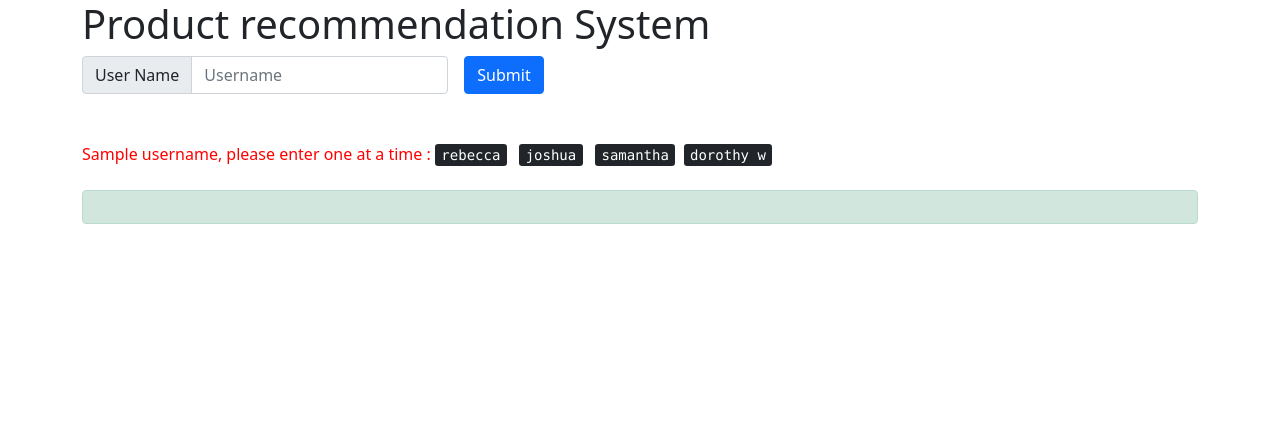
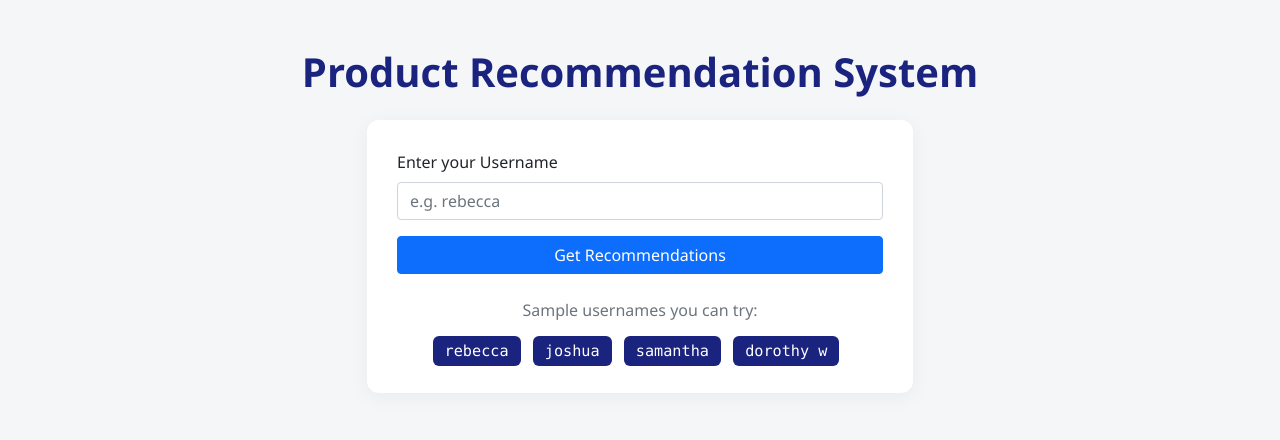
Before and after one commit to AkashdeepMH/upgrdsentiprodrecsys, a Flask app: page / in a window 1280 px wide. Shown: the top 440 px of the page. Run offline with Flask 2, Linux system fonts and the light colour scheme; parts of the project's set-up code (start-up, migrations or seed data) failed here and were passed over.

Commit message:
UI updates

```diff
--- a/templates/index.html
+++ b/templates/index.html
@@ -1,57 +1,130 @@
 <!DOCTYPE html>
 <html lang="en">
-<!-- CSS only -->
-<link href="https://cdn.jsdelivr.net/npm/bootstrap@5.1.3/dist/css/bootstrap.min.css" rel="stylesheet"
-  integrity="sha384-1BmE4kWBq78iYhFldvKuhfTAU6auU8tT94WrHftjDbrCEXSU1oBoqyl2QvZ6jIW3" crossorigin="anonymous">
-<!-- JavaScript Bundle with Popper -->
-<script src="https://cdn.jsdelivr.net/npm/bootstrap@5.1.3/dist/js/bootstrap.bundle.min.js"
-  integrity="sha384-ka7Sk0Gln4gmtz2MlQnikT1wXgYsOg+OMhuP+IlRH9sENBO0LRn5q+8nbTov4+1p" crossorigin="anonymous"></script>
 
-<title>Capstone Project | Jyothish</title>
+<head>
+  <meta charset="UTF-8" />
+  <meta name="viewport" content="width=device-width, initial-scale=1.0" />
+  <title>Product Recommendation | Jyothish</title>
+
+  <!-- Bootstrap 5 -->
+  <link href="https://cdn.jsdelivr.net/npm/bootstrap@5.1.3/dist/css/bootstrap.min.css" rel="stylesheet">
+
+  <style>
+    body {
+      background-color: #f4f6f8;
+      font-family: 'Segoe UI', Tahoma, Geneva, Verdana, sans-serif;
+    }
+
+    h1 {
+      font-weight: 600;
+      color: #1a237e;
+    }
+
+    .form-card {
+      background: #ffffff;
+      border-radius: 12px;
+      box-shadow: 0 4px 20px rgba(0, 0, 0, 0.05);
+      padding: 30px;
+    }
+
+    .sample-users kbd {
+      background-color: #1a237e;
+      color: #fff;
+      font-size: 0.95rem;
+      padding: 6px 12px;
+      margin-right: 8px;
+      border-radius: 6px;
+    }
+
+    .table th {
+      background-color: #e3f2fd;
+    }
+
+    .table td,
+    .table th {
+      vertical-align: middle;
+    }
+
+    .alert {
+      font-weight: 500;
+    }
+
+    @media (max-width: 576px) {
+      .form-card {
+        padding: 20px;
+      }
+
+      h1 {
+        font-size: 1.6rem;
+      }
+    }
+  </style>
+</head>
 
 <body>
-  <div class="container">
-    <h1>Product recommendation System</h1>
-    <div class="row">
-      <div class="col">
-        <form class="row row-cols-lg-auto g-3 align-items-center" method="POST" action="/recommend">
-          <div class="col-12">
-            <label class="visually-hidden" for="User Name">Username</label>
-            <div class="input-group">
-              <div class="input-group-text">User Name</div>
-              <input type="text" class="form-control" id="User Name" name="User Name" placeholder="Username"
-              >
+  <div class="container py-5">
+    <h1 class="text-center mb-4">Product Recommendation System</h1>
+
+    <!-- Form Card -->
+    <div class="row justify-content-center">
+      <div class="col-lg-6 col-md-8">
+        <div class="form-card">
+          <form method="POST" action="/recommend">
+            <div class="mb-3">
+              <label for="username" class="form-label">Enter your Username</label>
+              <input type="text" class="form-control" id="username" name="User Name" placeholder="e.g. rebecca" required>
+            </div>
+            <div class="d-grid">
+              <button type="submit" class="btn btn-primary btn-block">Get Recommendations</button>
+            </div>
+          </form>
+
+          <!-- Sample Users -->
+          <div class="sample-users mt-4 text-center">
+            <p class="text-muted">Sample usernames you can try:</p>
+            <kbd>rebecca</kbd>
+            <kbd>joshua</kbd>
+            <kbd>samantha</kbd>
+            <kbd>dorothy w</kbd>
           </div>
         </div>
-          <div class="col-12">
-            <button type="submit" value="recommend" class="btn btn-primary">Submit</button>
+      </div>
     </div>
 
+    <!-- Recommendation Message -->
+    {% if text %}
+    <div class="alert alert-success mt-4 text-center">
+      {{ text }}
+    </div>
+    {% endif %}
 
-
-        </form>
-      </div>
-    </div>
-    <br><br>
-    <span style="color:red;">Sample username, please enter one at a time : </span>
-    <kbd>rebecca</kbd> &nbsp; <kbd>joshua</kbd> &nbsp; <kbd>samantha</kbd> &nbsp;<kbd>dorothy w</kbd>
-    <br>
-    <br>
-    <div class="alert alert-success" role="alert">
-      {{text}}
-    </div>
-    <table class="table table-striped">
+    <!-- Recommendation Table -->
+    {% if row_data %}
+    <div class="table-responsive mt-4">
+      <table class="table table-striped table-bordered">
+        <thead>
+          <tr>
+            {% for col in column_names %}
+            <th scope="col">{{ col }}</th>
+            {% endfor %}
+          </tr>
+        </thead>
         <tbody>
           {% for row in row_data %}
           <tr>
             {% for col, row_ in zip(column_names, row) %}
-          <td>{{row_}}</td>
+            <td>{{ row_ }}</td>
             {% endfor %}
           </tr>
           {% endfor %}
         </tbody>
       </table>
     </div>
+    {% endif %}
+  </div>
+
+  <!-- Bootstrap JS Bundle -->
+  <script src="https://cdn.jsdelivr.net/npm/bootstrap@5.1.3/dist/js/bootstrap.bundle.min.js"></script>
 </body>
 
 </html>
```
Lines whose indentation alone changed are shown as unchanged.
